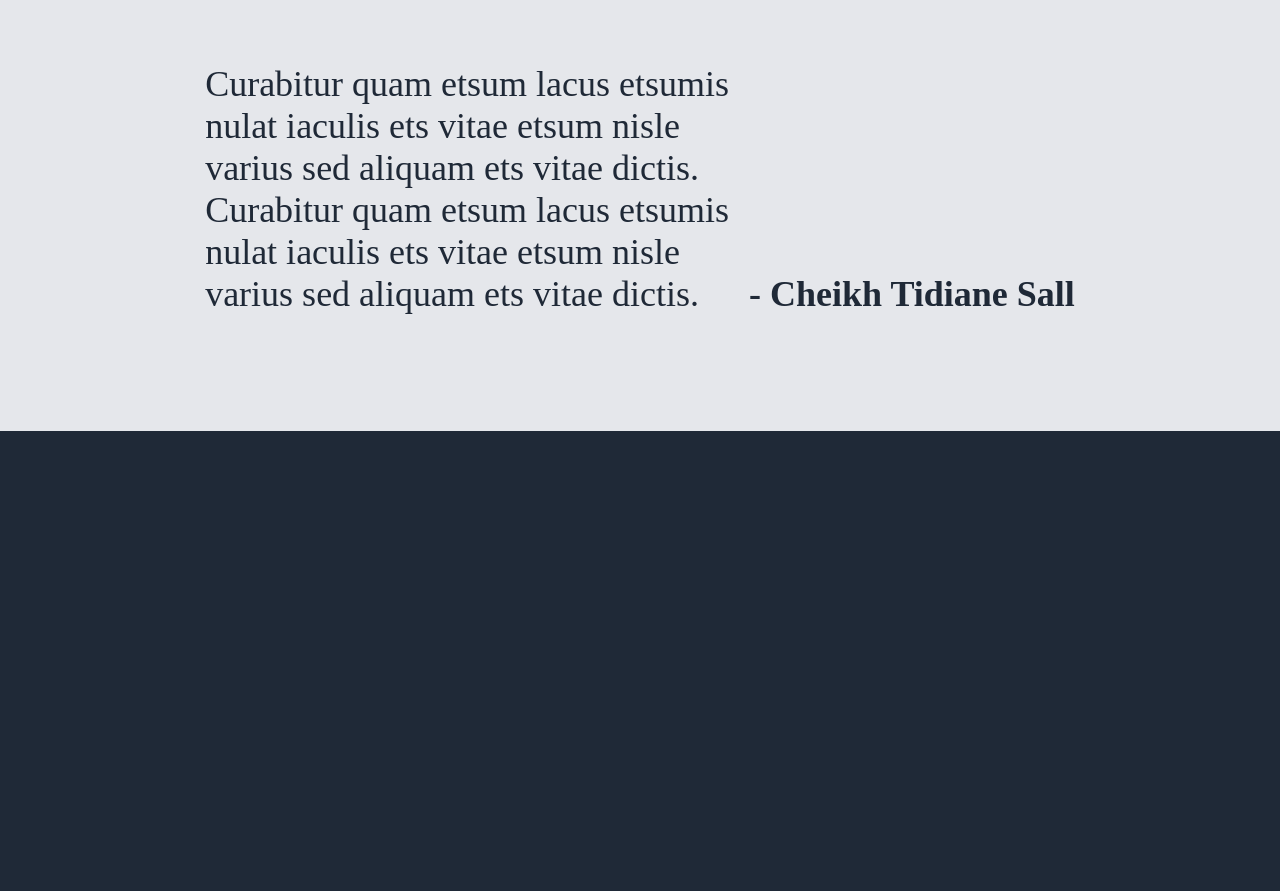
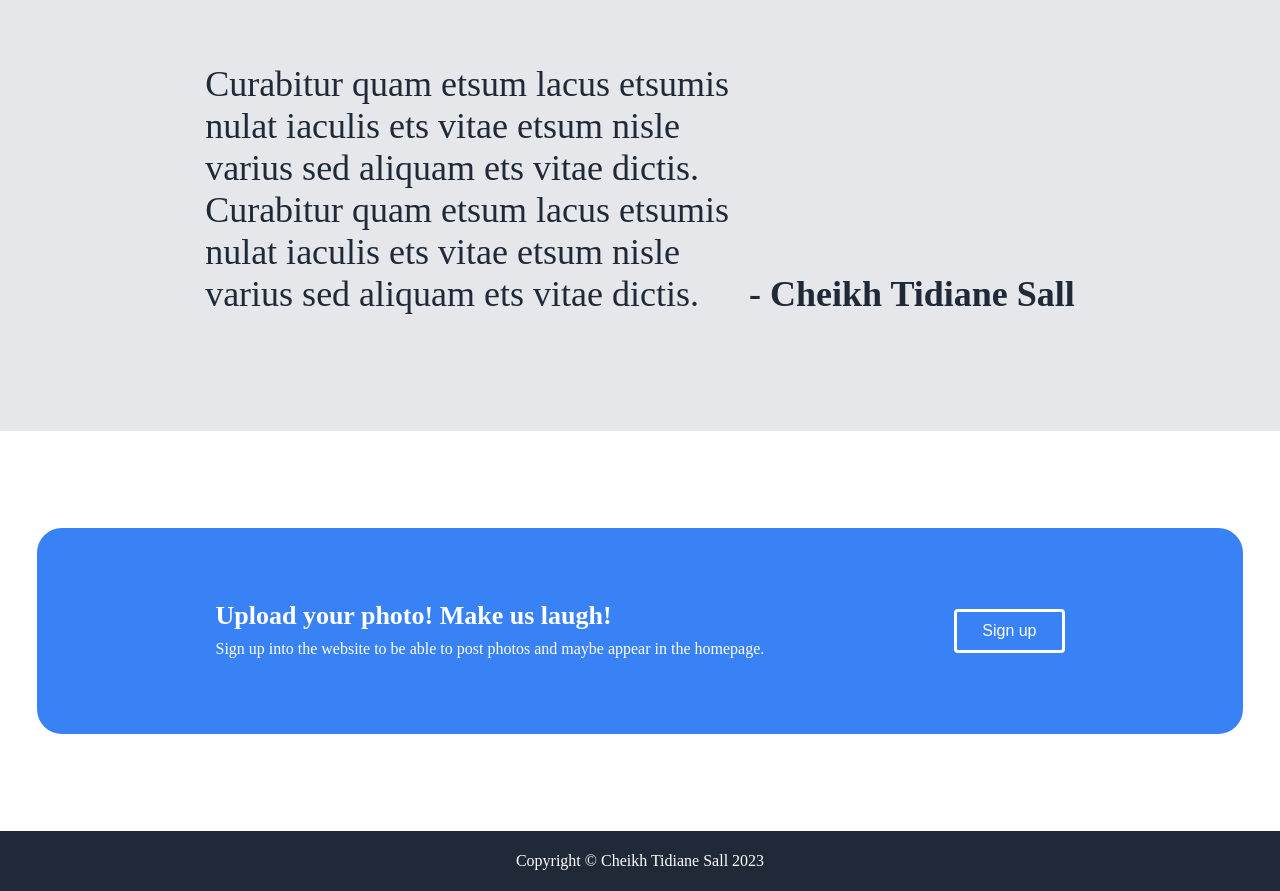
Before and after one commit to CheikhSall95/Landing-Page, a plain HTML site: page index.html in a window 1280 px wide. Shown: the part 1001-1892 px from the top of the page. Before the commit the page ends 1432 px from the top, so only its background shows below. Drawn offline with Linux system fonts and the light colour scheme.

Commit message:
Creation of Section and footer

```diff
--- a/index.html
+++ b/index.html
@@ -73,6 +73,21 @@
 
       </div>
 
+      <div class="section5">
 
+        <div class="signup">
+
+            <p class="text5">
+                    Upload your photo! Make us laugh!  <br>
+                <span class="text6" >Sign up into the website to be able to post photos and maybe appear in the homepage.</span>
+                </p>
+            <button class="button2">Sign up</button>
+        </div>
+
+      </div>
+
+      <div class="footer">
+       Copyright © Cheikh Tidiane Sall 2023
+      </div>
   </body>
 </html>
--- a/style.css
+++ b/style.css
@@ -125,8 +125,7 @@ ul {
         font-style: light italic;
         padding-top: 60px;
       }
-      .text4
-      {
+      .text4    {
         font-size: 36px;
         color: #1f2937;
         font-style: light italic;
@@ -146,7 +145,68 @@ ul {
         background-color: #e5e7eb;
         padding-bottom: 80px;
 
+
+
+      }
+
+
+
+      .section5 {
+
+        display: flex;
+        justify-content: center;
+        align-items: center;
+        flex:1;
+        background-color:white;
+        height: 400px;
+      }
+
+      .signup {
+
+        display: flex;
+        justify-content: center;
+        align-items: center;
+        flex-basis: 1200px;
+        height: 60px;
+        gap: 190px;
+        background-color:#3882f6;
+        height: 200px;
+        border: solid #3882f6;
+        border-radius: 25px;
       }
         /**  {
     border:solid red;
     }*/
+
+        .text5  {
+        font-size: 26px;
+        color: white;
+        font-weight: bold;
+
+      }
+
+      .text6  {
+        font-size: 16px;
+        font-weight: lighter;
+
+      }
+      .button2 {
+        border-radius: 4px;
+        background-color: #3882f6;
+        color: white;
+        padding: 10px 25px;
+        font-size: 16px;
+        cursor: pointer;
+
+        border: solid white;
+
+      }
+
+      .footer  {
+        display: flex;
+        font-size: 16px;
+        color: white;
+        justify-content: center;
+        align-items: center;
+        height: 60px;
+      }
```
